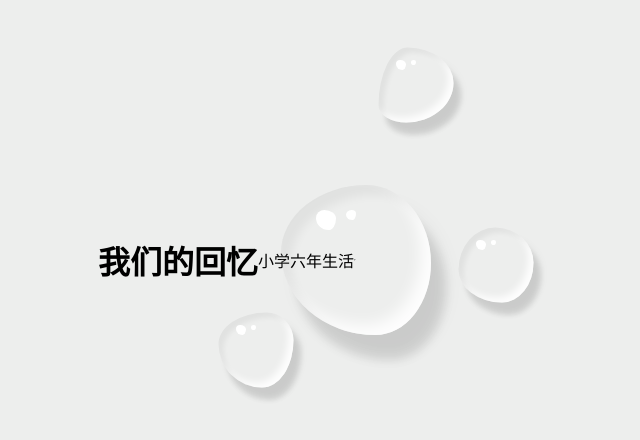
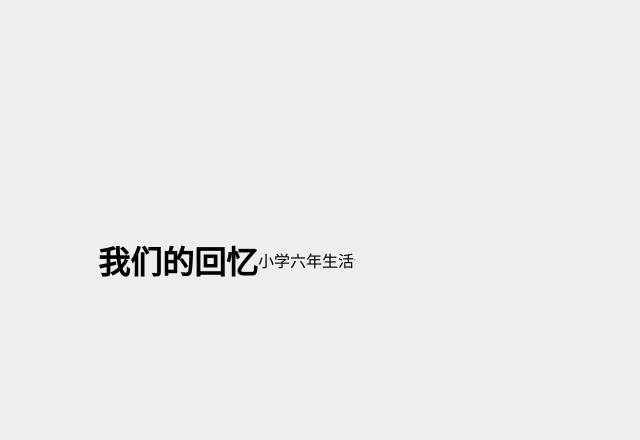
Before and after one commit to kadxm/201803, a plain HTML site: page index.html in a window 1280 px wide. Shown: the part 140-580 px from the top of the page, without its empty margins (413-1053 px from the left). Drawn offline with Linux system fonts and the light colour scheme.

Commit message:
Update index.html

```diff
--- a/index.html
+++ b/index.html
@@ -9,11 +9,5 @@
     <h1 align="center">我们的回忆</h1>
     <p>小学六年生活</p>
     <hr>
-    <div class="drops">
-      <div class="drop"></div>
-      <div class="drop"></div>
-      <div class="drop"></div>
-      <div class="drop"></div>
-    </div>
   </body>
 </html>
```
